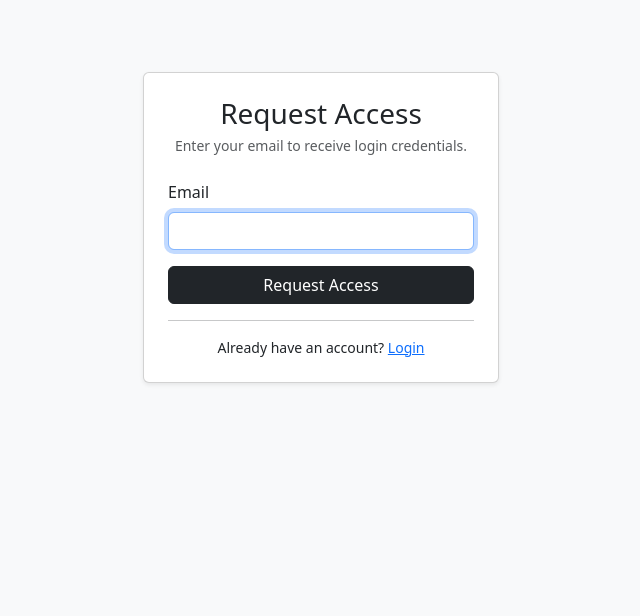
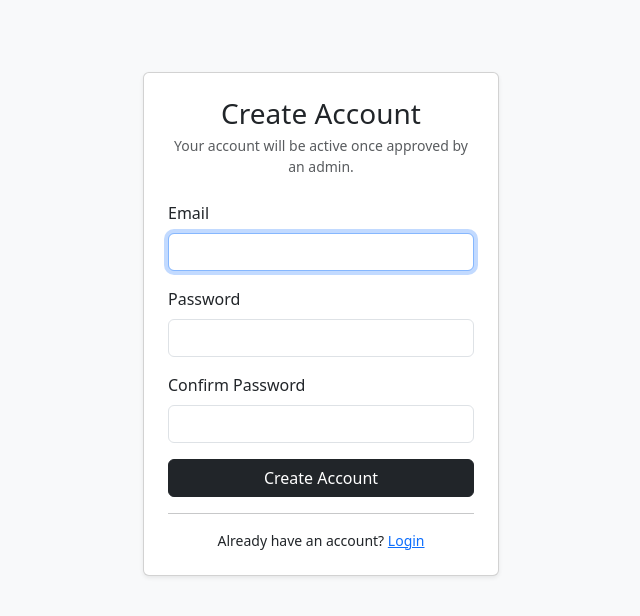
Before and after one commit to vincentchevrier/nhl-fantasy-playoffs, a Flask app: page /signup in a window 1280 px wide. Shown: the top 616 px of the page, without its empty margins (319-959 px from the left). Run offline with Flask 3, Linux system fonts and the light colour scheme.

Commit message:
Replace email-based signup with self-registration + admin approval
Users register with email/password directly. Accounts start disabled
and must be enabled by an admin before they can log in.
Admin panel shows Pending/Enabled status with Enable/Disable toggle.

Co-Authored-By: Claude Sonnet 4.6 <noreply@anthropic.com>

```diff
--- a/app.py
+++ b/app.py
@@ -55,9 +55,27 @@ def create_app():
 
     with app.app_context():
         db.create_all()
+        _migrate_db()
         _seed_defaults()
 
     return app
+
+
+def _migrate_db():
+    """Add columns that may be missing from existing databases."""
+    import sqlite3
+    from flask import current_app
+    db_path = os.path.join(current_app.instance_path, "fantasy_playoffs.db")
+    if not os.path.exists(db_path):
+        return
+    conn = sqlite3.connect(db_path)
+    cols = [r[1] for r in conn.execute("PRAGMA table_info(users)").fetchall()]
+    if "is_enabled" not in cols:
+        conn.execute("ALTER TABLE users ADD COLUMN is_enabled INTEGER DEFAULT 0")
+        # Enable the administrator account
+        conn.execute("UPDATE users SET is_enabled = 1 WHERE email = 'administrator'")
+        conn.commit()
+    conn.close()
 
 
 def _seed_defaults():
@@ -70,6 +88,7 @@ def _seed_defaults():
         admin = User(
             email="administrator",
             is_admin=True,
+            is_enabled=True,
             must_change_pw=False,
         )
         admin.set_password(os.environ.get("ADMIN_PASSWORD", "CHANGEME"))
--- a/models.py
+++ b/models.py
@@ -13,6 +13,7 @@ class User(UserMixin, db.Model):
     password_hash = db.Column(db.String(255), nullable=False)
     must_change_pw = db.Column(db.Boolean, default=True)
     is_admin = db.Column(db.Boolean, default=False)
+    is_enabled = db.Column(db.Boolean, default=False)
     created_at = db.Column(db.DateTime, default=datetime.utcnow)
 
     fantasy_teams = db.relationship("FantasyTeam", backref="user", lazy=True, cascade="all, delete-orphan")
--- a/routes/auth.py
+++ b/routes/auth.py
@@ -1,39 +1,8 @@
-import random
-import string
 from flask import Blueprint, render_template, redirect, url_for, flash, request, current_app
 from flask_login import login_user, logout_user, login_required, current_user
 from models import db, User
 
 auth_bp = Blueprint("auth", __name__)
-
-
-def _random_password(length=12):
-    chars = string.ascii_letters + string.digits
-    return "".join(random.choices(chars, k=length))
-
-
-def _send_signup_email(submitted_email, generated_password):
-    try:
-        import os
-        from flask_mail import Mail, Message
-        mail = Mail(current_app)
-        notify_email = os.environ.get("SIGNUP_NOTIFY_EMAIL")
-        if not notify_email:
-            current_app.logger.warning("SIGNUP_NOTIFY_EMAIL not set — signup notification not sent.")
-            return
-        msg = Message(
-            subject="New Fantasy Playoffs Signup",
-            recipients=[notify_email],
-            body=(
-                f"New signup request:\n\n"
-                f"Email: {submitted_email}\n"
-                f"Generated password: {generated_password}\n\n"
-                f"The user should be able to log in with these credentials."
-            ),
-        )
-        mail.send(msg)
-    except Exception as e:
-        current_app.logger.warning(f"Failed to send signup email: {e}")
 
 
 @auth_bp.route("/signup", methods=["GET", "POST"])
@@ -43,22 +12,31 @@ def signup():
 
     if request.method == "POST":
         email = request.form.get("email", "").strip().lower()
-        if not email:
-            flash("Email is required.", "danger")
+        password = request.form.get("password", "")
+        confirm = request.form.get("confirm_password", "")
+
+        if not email or not password:
+            flash("Email and password are required.", "danger")
+            return render_template("auth/signup.html")
+
+        if len(password) < 8:
+            flash("Password must be at least 8 characters.", "danger")
+            return render_template("auth/signup.html")
+
+        if password != confirm:
+            flash("Passwords do not match.", "danger")
             return render_template("auth/signup.html")
 
         if User.query.filter_by(email=email).first():
             flash("An account with that email already exists.", "danger")
             return render_template("auth/signup.html")
 
-        password = _random_password()
-        user = User(email=email, must_change_pw=True)
+        user = User(email=email, must_change_pw=False, is_enabled=False)
         user.set_password(password)
         db.session.add(user)
         db.session.commit()
 
-        _send_signup_email(email, password)
-        flash("Check your email for login details.", "success")
+        flash("Account created! You can log in once an admin enables your account.", "success")
         return redirect(url_for("auth.login"))
 
     return render_template("auth/signup.html")
@@ -76,6 +54,10 @@ def login():
 
         if not user or not user.check_password(password):
             flash("Invalid email or password.", "danger")
+            return render_template("auth/login.html")
+
+        if not user.is_enabled:
+            flash("Your account is pending approval by an admin.", "warning")
             return render_template("auth/login.html")
 
         login_user(user)
--- a/templates/auth/signup.html
+++ b/templates/auth/signup.html
@@ -5,14 +5,22 @@
   <div class="col-md-4">
     <div class="card shadow-sm">
       <div class="card-body p-4">
-        <h3 class="card-title text-center mb-1">Request Access</h3>
-        <p class="text-center text-muted small mb-4">Enter your email to receive login credentials.</p>
+        <h3 class="card-title text-center mb-1">Create Account</h3>
+        <p class="text-center text-muted small mb-4">Your account will be active once approved by an admin.</p>
         <form method="POST">
           <div class="mb-3">
             <label class="form-label">Email</label>
             <input type="email" name="email" class="form-control" required autofocus>
           </div>
-          <button type="submit" class="btn btn-dark w-100">Request Access</button>
+          <div class="mb-3">
+            <label class="form-label">Password</label>
+            <input type="password" name="password" class="form-control" required minlength="8">
+          </div>
+          <div class="mb-3">
+            <label class="form-label">Confirm Password</label>
+            <input type="password" name="confirm_password" class="form-control" required>
+          </div>
+          <button type="submit" class="btn btn-dark w-100">Create Account</button>
         </form>
         <hr>
         <p class="text-center mb-0 small">
```
Also changed, not shown: routes/admin.py (+16 -1 lines), templates/admin.html (+16 -9 lines).
